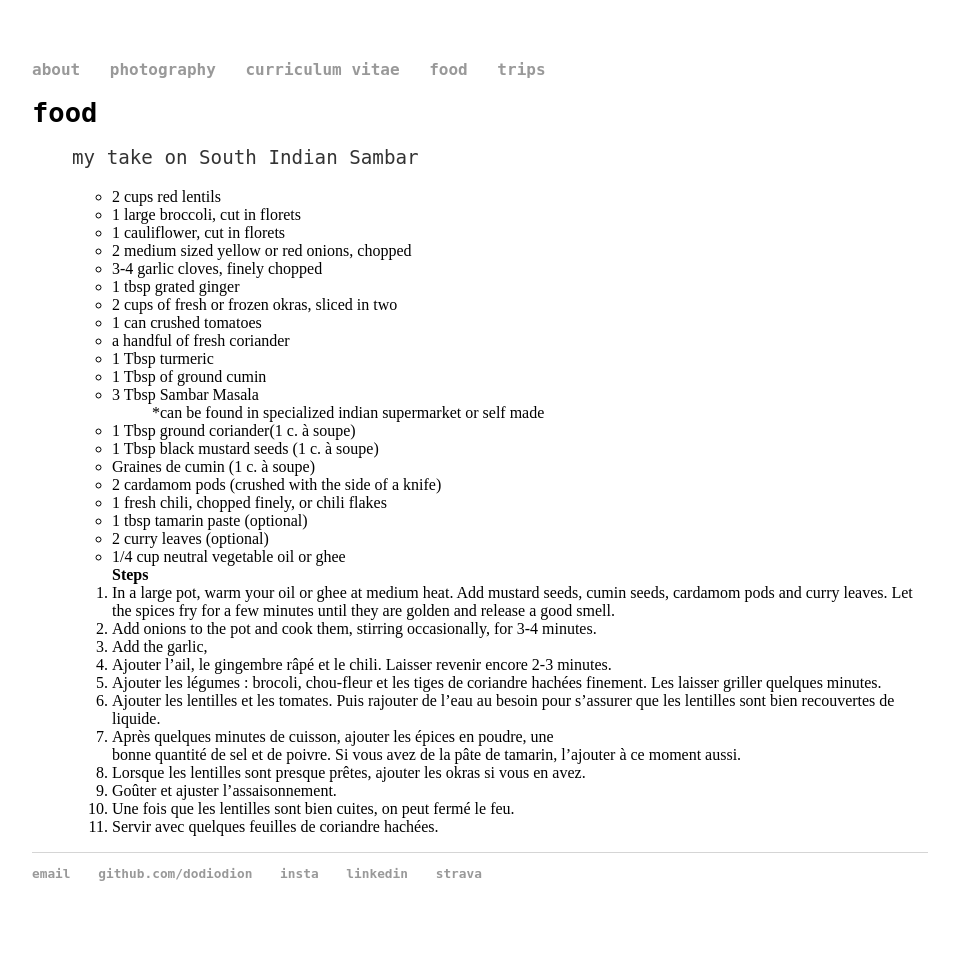
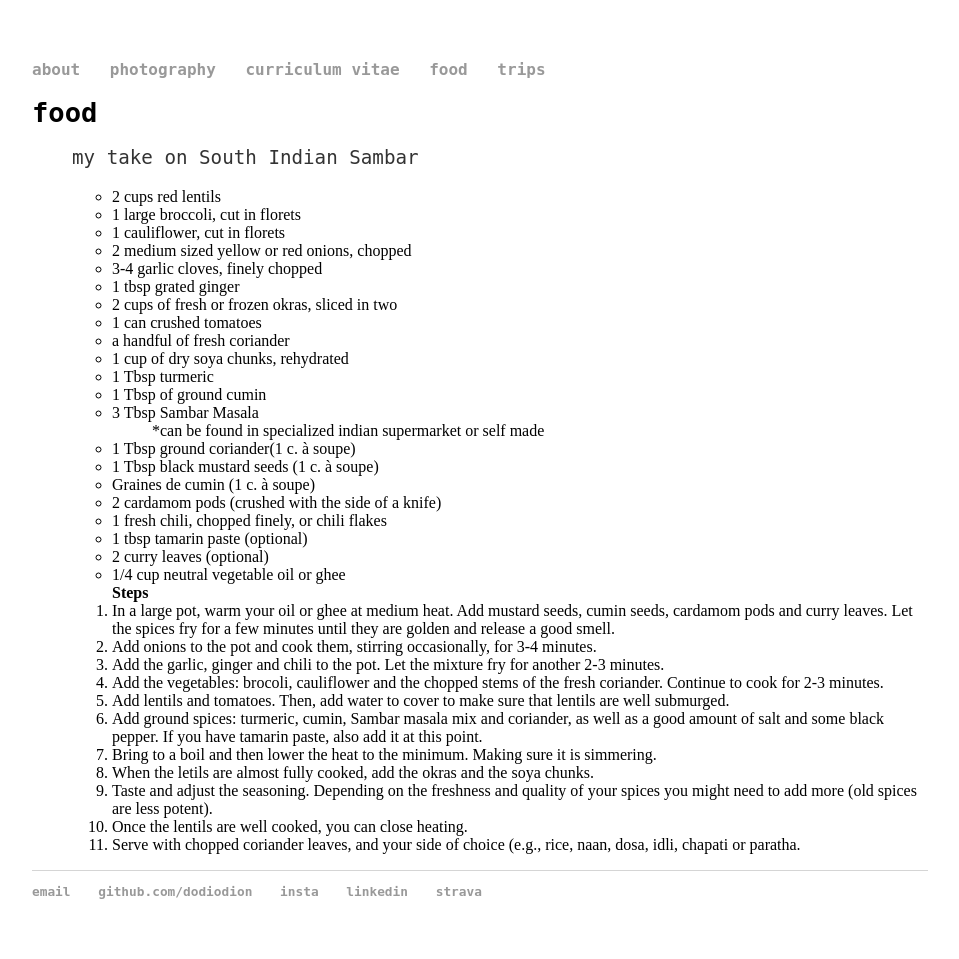
Before and after one commit to dodiodion/dodiodion.github.io, a Jekyll site: the page built from food.html, in a window 1280 px wide. Shown: the whole page, without its empty margins (160-1119 px from the left). Built offline with Jekyll 4.4.1, drawn with Linux system fonts in a browser that asks for light colours.

Commit message:
finish translation of steps

```diff
--- a/food.html
+++ b/food.html
@@ -15,6 +15,7 @@ title: food
 		<li> 2 cups of fresh or frozen okras, sliced in two</li>
 		<li> 1 can crushed tomatoes</li>
 		<li> a handful of fresh coriander</li>
+		<li> 1 cup of dry soya chunks, rehydrated</li>
 		<li> 1 Tbsp turmeric </li>
 		<li> 1 Tbsp of ground cumin </li>
 		<li> 3 Tbsp Sambar Masala</li>
@@ -33,19 +34,19 @@ title: food
 			 cumin seeds, cardamom pods and curry leaves. Let the spices fry for a few
 			 minutes until they are golden and release a good smell.</li>
 		<li>Add onions to the pot and cook them, stirring occasionally, for 3-4 minutes.</li>
-		<li>Add the garlic,
-		<li>Ajouter l’ail, le gingembre râpé et le chili. Laisser revenir encore
-			2-3 minutes.</li>
-		<li>Ajouter les légumes : brocoli, chou-fleur et les tiges de coriandre
-			hachées finement. Les laisser griller quelques minutes. </li>
-	  <li>Ajouter les lentilles et les tomates. Puis rajouter de l’eau au besoin
-			 pour s’assurer que les lentilles sont bien recouvertes de liquide. </li>
-		<li>Après quelques minutes de cuisson, ajouter les épices en poudre, une </li>
-			 bonne quantité de sel et de poivre. Si vous avez de la pâte de tamarin,
-			  l’ajouter à ce moment aussi.</li>
-		<li>Lorsque les lentilles sont presque prêtes, ajouter les okras si vous en avez.
-		<li>Goûter et ajuster l’assaisonnement.</li>
-		<li>Une fois que les lentilles sont bien cuites, on peut fermé le feu.</li>
-		<li>Servir avec quelques feuilles de coriandre hachées.</li>
+		<li>Add the garlic, ginger and chili to the pot. Let the mixture fry for another 2-3 minutes.</li>
+		<li>Add the vegetables: brocoli, cauliflower and the chopped stems of the fresh coriander.
+			Continue to cook for 2-3 minutes.</li>
+		<li>Add lentils and tomatoes. Then, add water to cover to make sure that lentils are well submurged.</li>
+		<li>Add ground spices: turmeric, cumin, Sambar masala mix and coriander,
+			as well as a good amount of salt and some black pepper.
+			If you have tamarin paste, also add it at this point.</li>
+		<li>Bring to a boil and then lower the heat to the minimum. Making sure it is simmering.</li>
+		<li>When the letils are almost fully cooked, add the okras and the soya chunks.</li>
+		<li>Taste and adjust the seasoning. Depending on the freshness and quality
+			of your spices you might need to add more (old spices are less potent).</li>
+		<li>Once the lentils are well cooked, you can close heating. </li>
+		<li>Serve with chopped coriander leaves, and your side of choice (e.g.,
+			rice, naan, dosa, idli, chapati or paratha.</li>
 	</ol>
 </ul>
```
